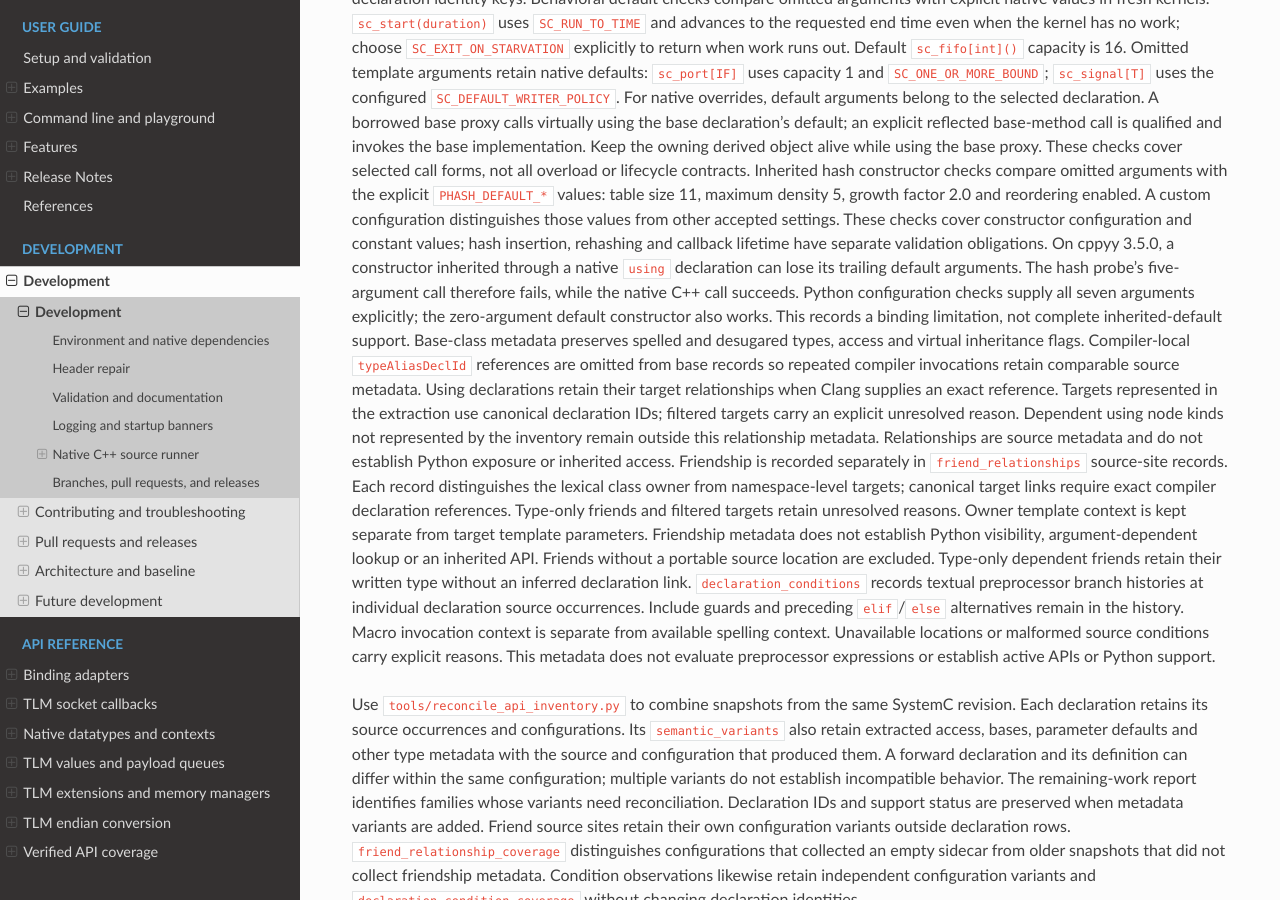
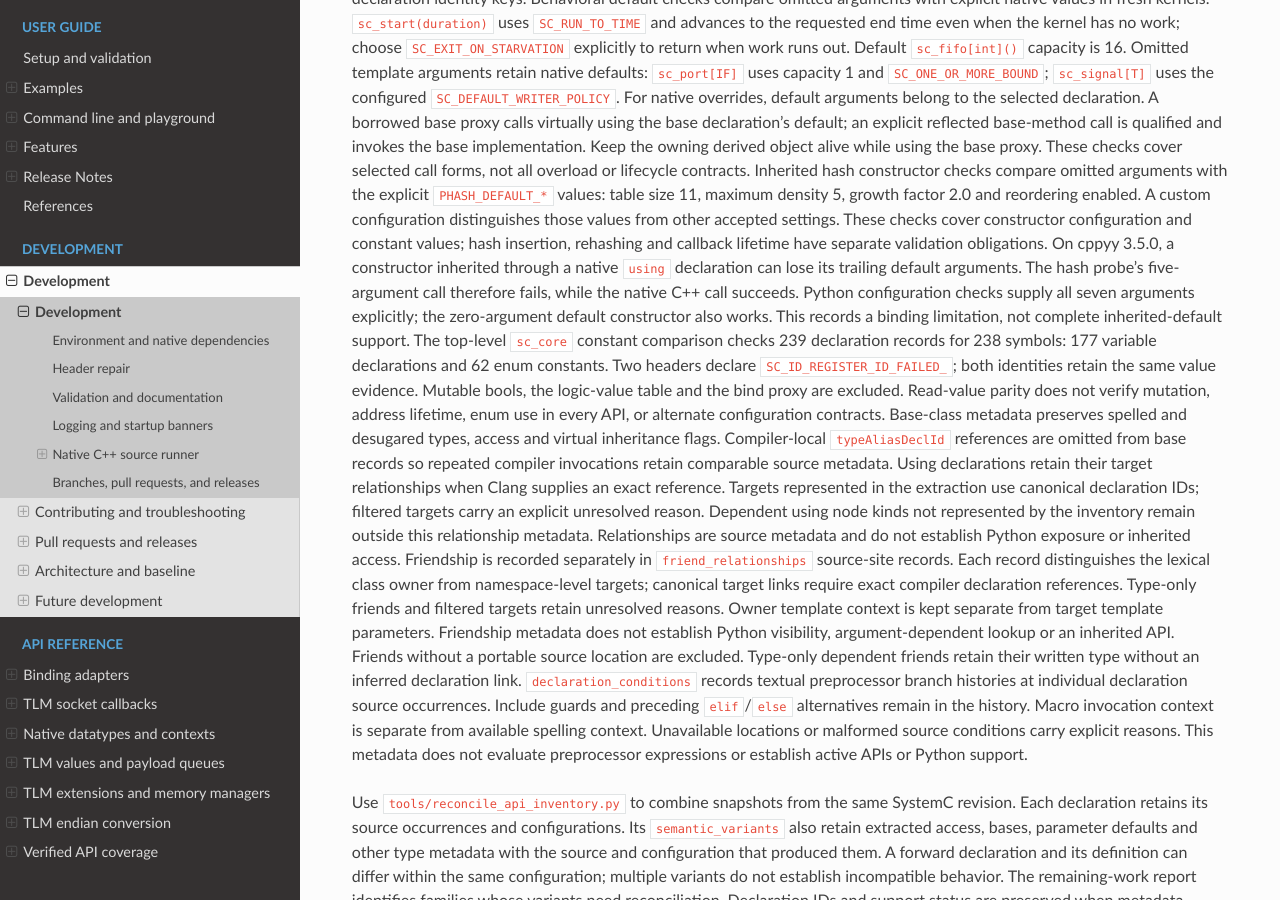
Before and after one commit to amal-khailtash/pysystemc, a Sphinx documentation site: the page built from docs/development/guide.rst, in a window 1280 px wide and 900 px high, scrolled down 4634 px. Built offline with Sphinx 7.4.7 and the Read the Docs theme 3.1.0, drawn with Linux system fonts in a browser that asks for light colours.

Commit message:
docs: clarify scoped core constant comparison records

```diff
--- a/docs/development/guide.rst
+++ b/docs/development/guide.rst
@@ -254,6 +254,12 @@ therefore fails, while the native C++ call succeeds. Python configuration checks
 supply all seven arguments explicitly; the zero-argument default constructor
 also works. This records a binding limitation, not complete inherited-default
 support.
+The top-level ``sc_core`` constant comparison checks 239 declaration records
+for 238 symbols: 177 variable declarations and 62 enum constants. Two headers
+declare ``SC_ID_REGISTER_ID_FAILED_``; both identities retain the same value
+evidence. Mutable bools, the logic-value table and the bind proxy are excluded.
+Read-value parity does not verify mutation, address lifetime, enum use in every
+API, or alternate configuration contracts.
 Base-class metadata preserves spelled and desugared types, access and virtual
 inheritance flags. Compiler-local ``typeAliasDeclId`` references are omitted from
 base records so repeated compiler invocations retain comparable source metadata.
```
Also changed, not shown: 2 other files.
